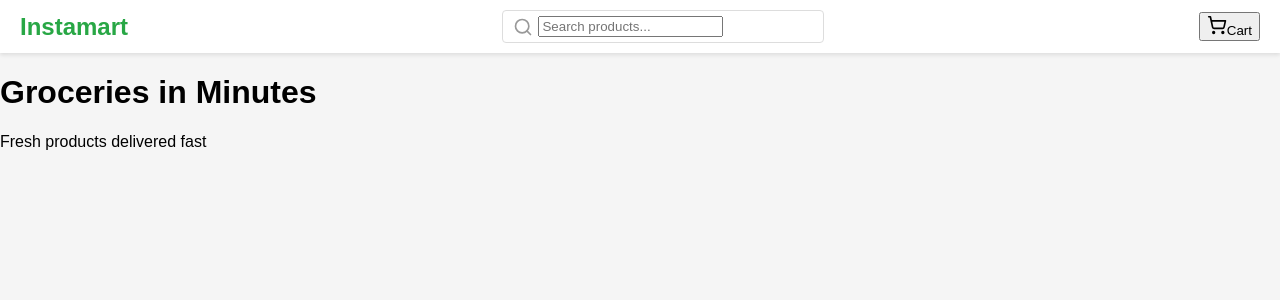
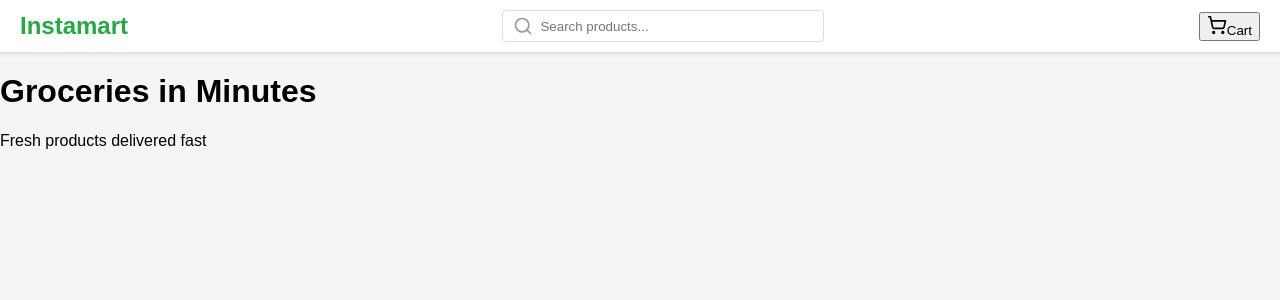
Before and after one commit to Shrilesh-Dhobale/Assign-19-InstaMart, a React (Vite) app: page / in a window 1280 px wide. Shown: the top 300 px of the page. Built offline with nearby package versions, Linux system fonts and the light colour scheme.

Commit message:
Stlying added for input

```diff
--- a/src/Home.css
+++ b/src/Home.css
@@ -32,3 +32,11 @@ width: 300px;
 .search-icon {
 margin-right: 5px;
 }
+
+.search input {
+border: none;
+outline: none;
+flex: 1;
+}
+
+.
```
